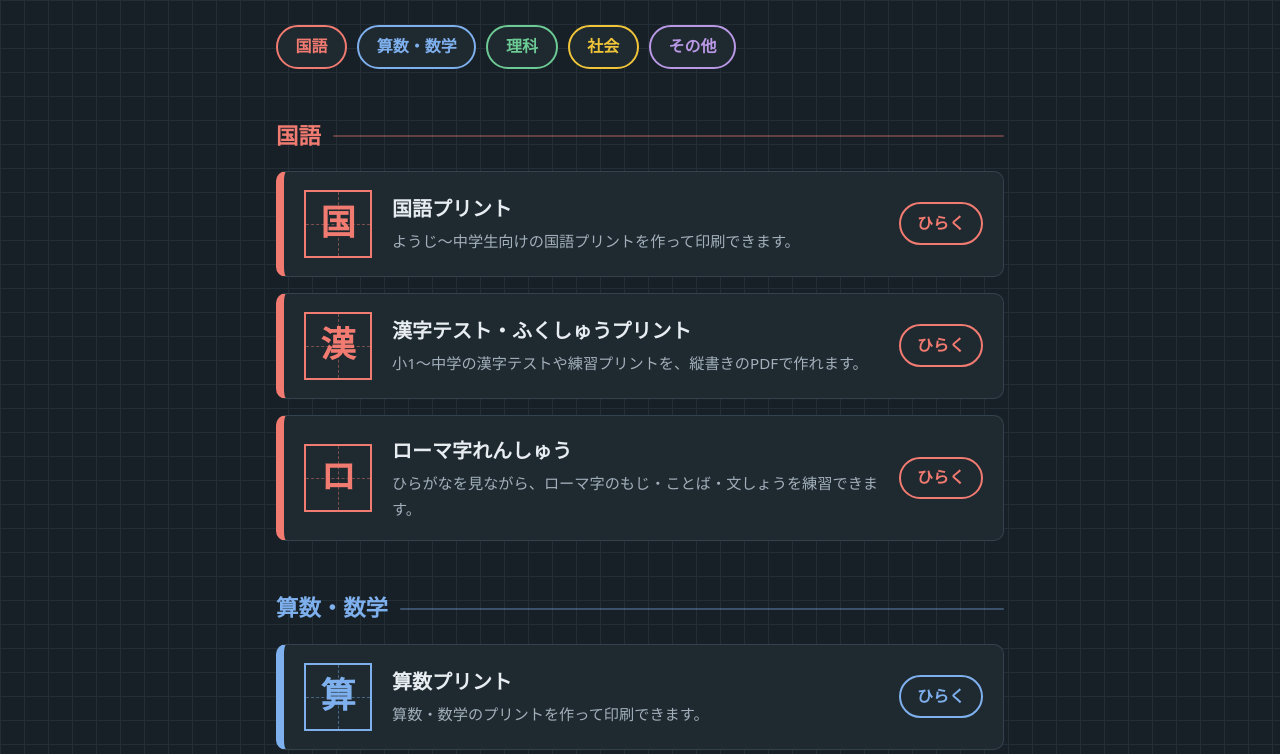
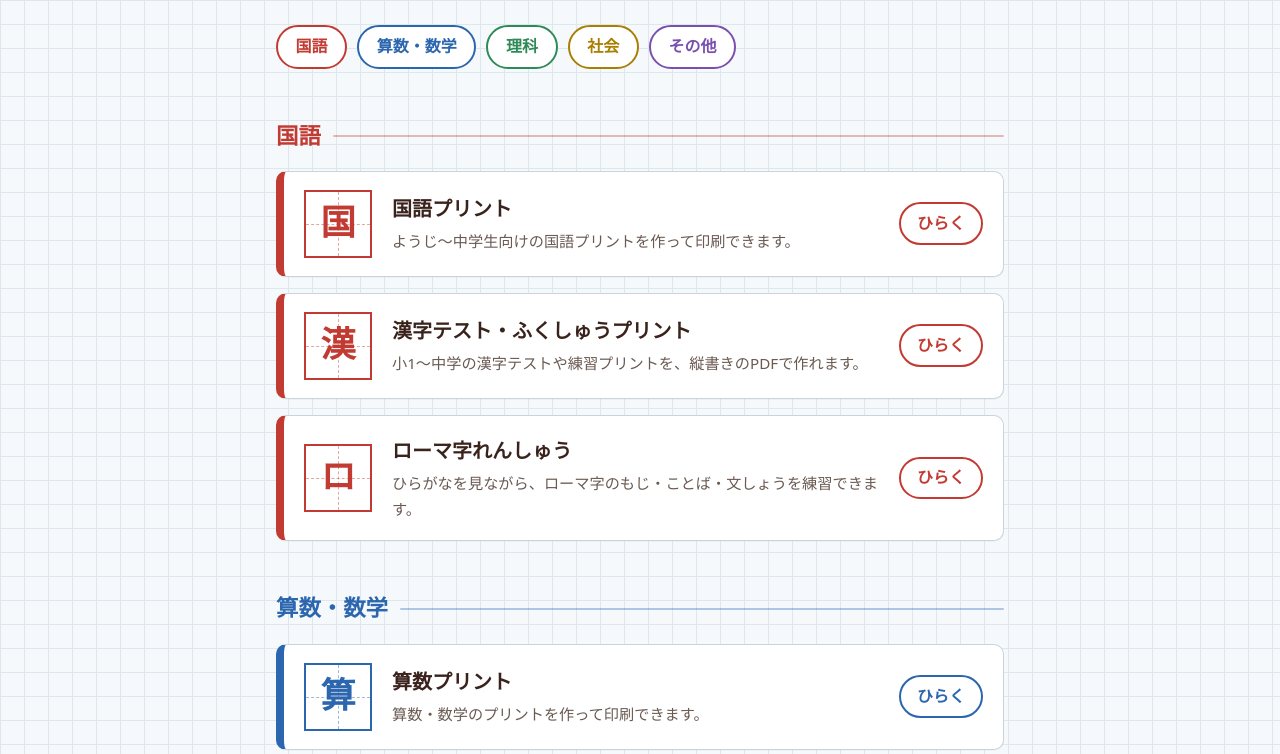
Before and after one commit to iamochiai-collab/megane-print, a plain HTML site: page index.html in a window 1280 px wide. Shown: the part 360-1114 px from the top of the page. Drawn offline with Linux system fonts and the dark colour scheme; a web font is replaced by a local one.

Commit message:
ダークモードをやめ、いつも明るい画面で表示する
Co-Authored-By: Claude Opus 5.5 <noreply@anthropic.com>
Claude-Session: https://claude.ai/code/session_01BDm6yJWwNCwyt4hMGxFuBW

```diff
--- a/index.html
+++ b/index.html
@@ -3,6 +3,7 @@
 <head>
 <meta charset="utf-8">
 <meta name="viewport" content="width=device-width, initial-scale=1">
+<meta name="color-scheme" content="light only">
 <title>メガネプリント教材庫</title>
 <link rel="icon" href="icon.png?v=2">
 <link rel="apple-touch-icon" href="icon.png?v=2">
@@ -31,17 +32,6 @@
     --line:#C8D5DE;
     --hover:#F0F5F8;
   }
-  @media (prefers-color-scheme: dark){
-    :root{
-      --paper:#182027;
-      --grid:#232E37;
-      --ink:#E7EDF1;
-      --sub:#A2B0BB;
-      --card:#1F2930;
-      --line:#34424D;
-      --hover:#26323B;
-    }
-  }
 
   /* 教科の色（明るい画面 / 暗い画面） */
   .c-red   { --c:#C23B33; }
@@ -49,13 +39,6 @@
   .c-yellow{ --c:#A87F00; }
   .c-green { --c:#2E8A57; }
   .c-purple{ --c:#7A4FB0; }
-  @media (prefers-color-scheme: dark){
-    .c-red   { --c:#F27B71; }
-    .c-blue  { --c:#7FB0EE; }
-    .c-yellow{ --c:#F0C53A; }
-    .c-green { --c:#6CCB94; }
-    .c-purple{ --c:#B998E6; }
-  }
 
   *{ box-sizing:border-box; }
 
@@ -91,9 +74,6 @@
   .logo.still .logo-motion{ display:none; }
   .logo.still .logo-still{ display:block; }
   .logo-src{ position:absolute; width:1px; height:1px; opacity:0; pointer-events:none; }
-  @media (prefers-color-scheme: dark){
-    .logo-motion, .logo-still{ background:#FBF8F4; border-radius:14px; }
-  }
   .sr{
     position:absolute; width:1px; height:1px; overflow:hidden;
     clip:rect(0 0 0 0); white-space:nowrap;
```
